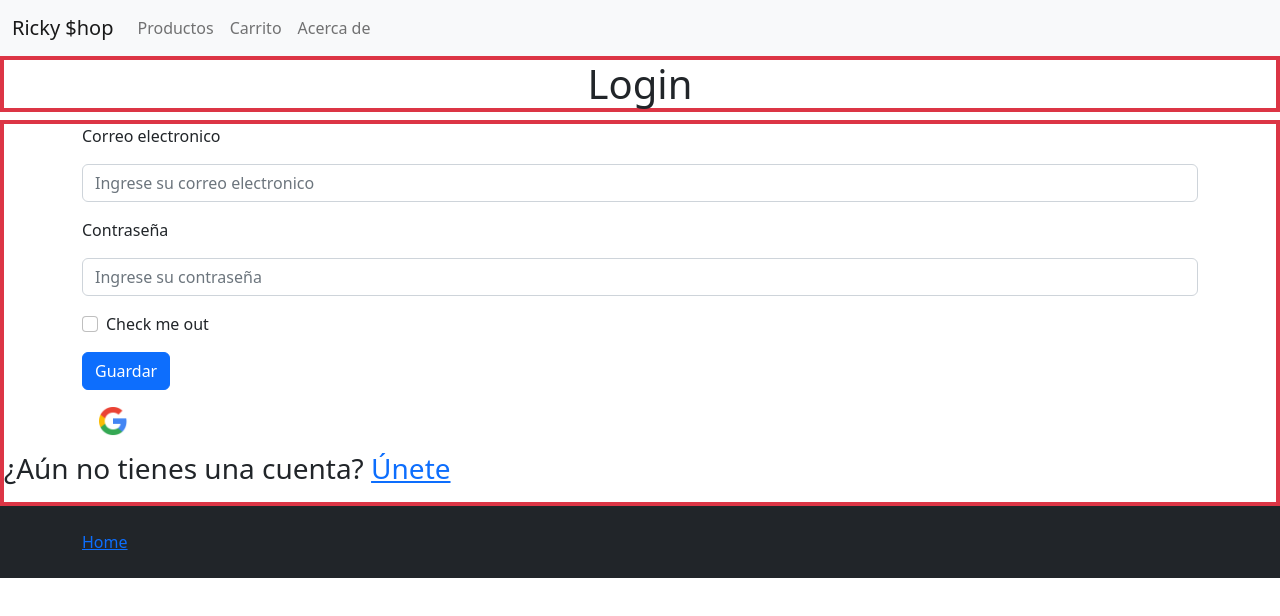
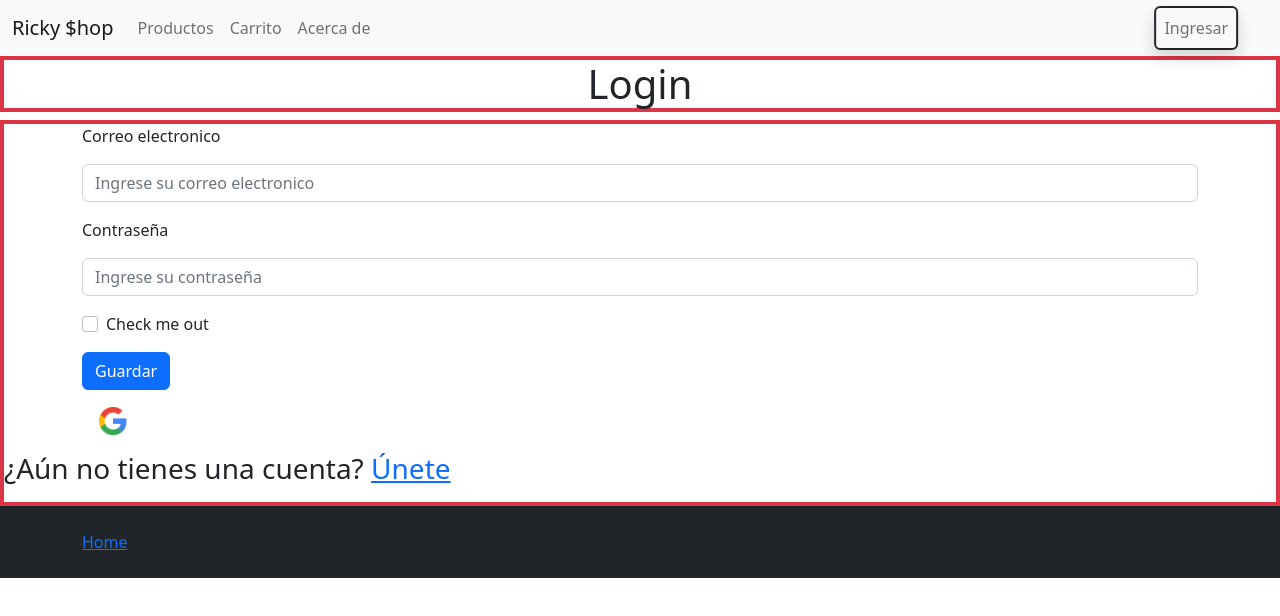
Before and after one commit to arielAayala/E-commerce, a React (Create React App) app: page /login in a window 1280 px wide. Shown: the top 616 px of the page. Built offline with nearby package versions, Linux system fonts and the light colour scheme; no server answers.

Commit message:
Botón logIn
Agregue el botón para logearse desde el header

```diff
--- a/src/components/Navbar.jsx
+++ b/src/components/Navbar.jsx
@@ -20,7 +20,9 @@ function Navbar() {
                     <li className="nav-item">
                         <a className="nav-link" href="/info"> Acerca de </a>
                     </li>
-
+                    <li className="nav-item">
+                        <a className="nav-link position-absolute top-50 end-0 translate-middle border border-2 rounded border-dark shadow" href="/login"> Ingresar </a>
+                    </li>
                 </ul>
             </div>
         </div>
--- a/src/containers/Admin.js
+++ b/src/containers/Admin.js
@@ -1,4 +1,4 @@
-import ButtonAgregar from "../components/buttonAgregar";
+import ButtonAgregar from "../components/ButtonAgregar";
 import Table from "../components/Table";
 
 
```
